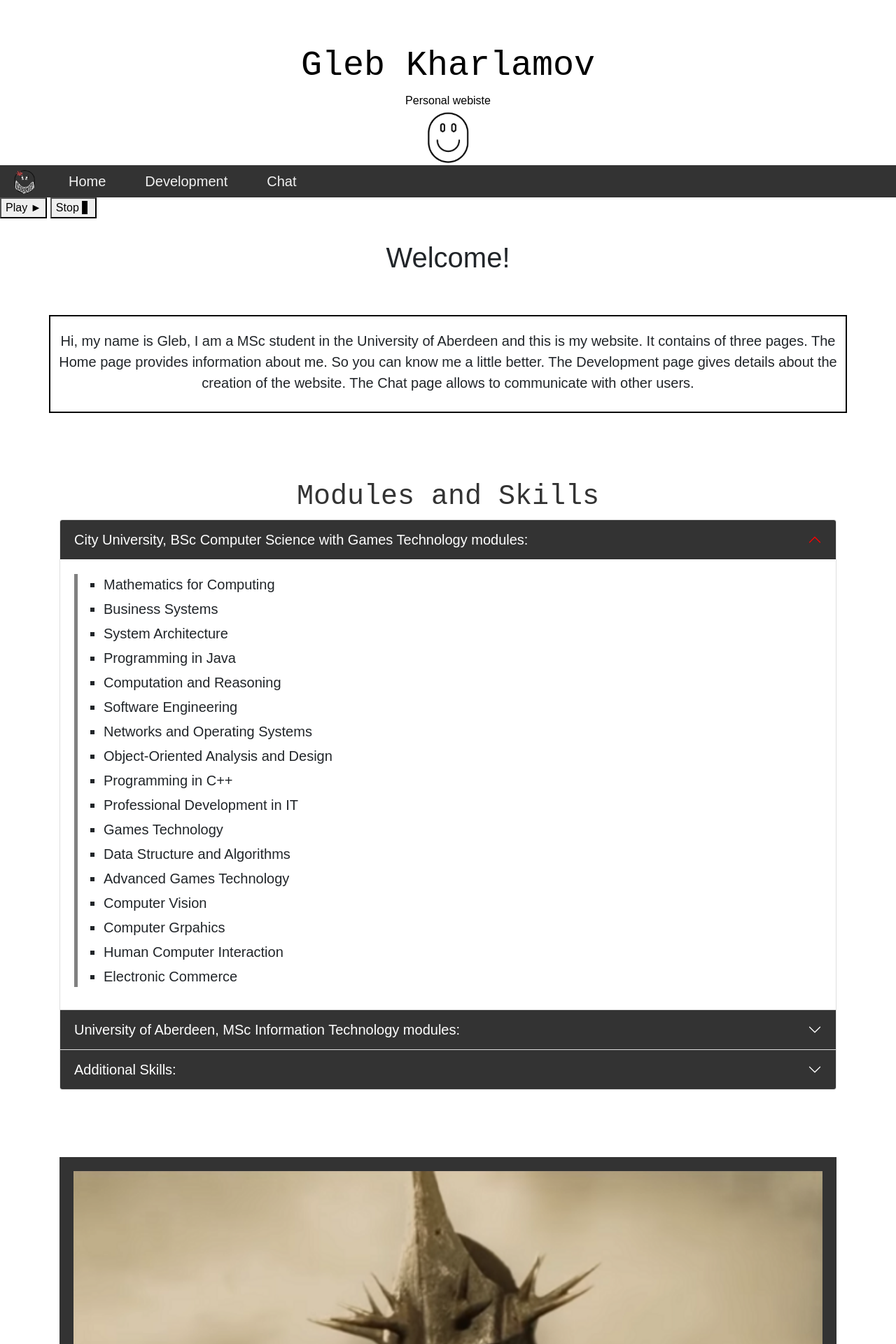
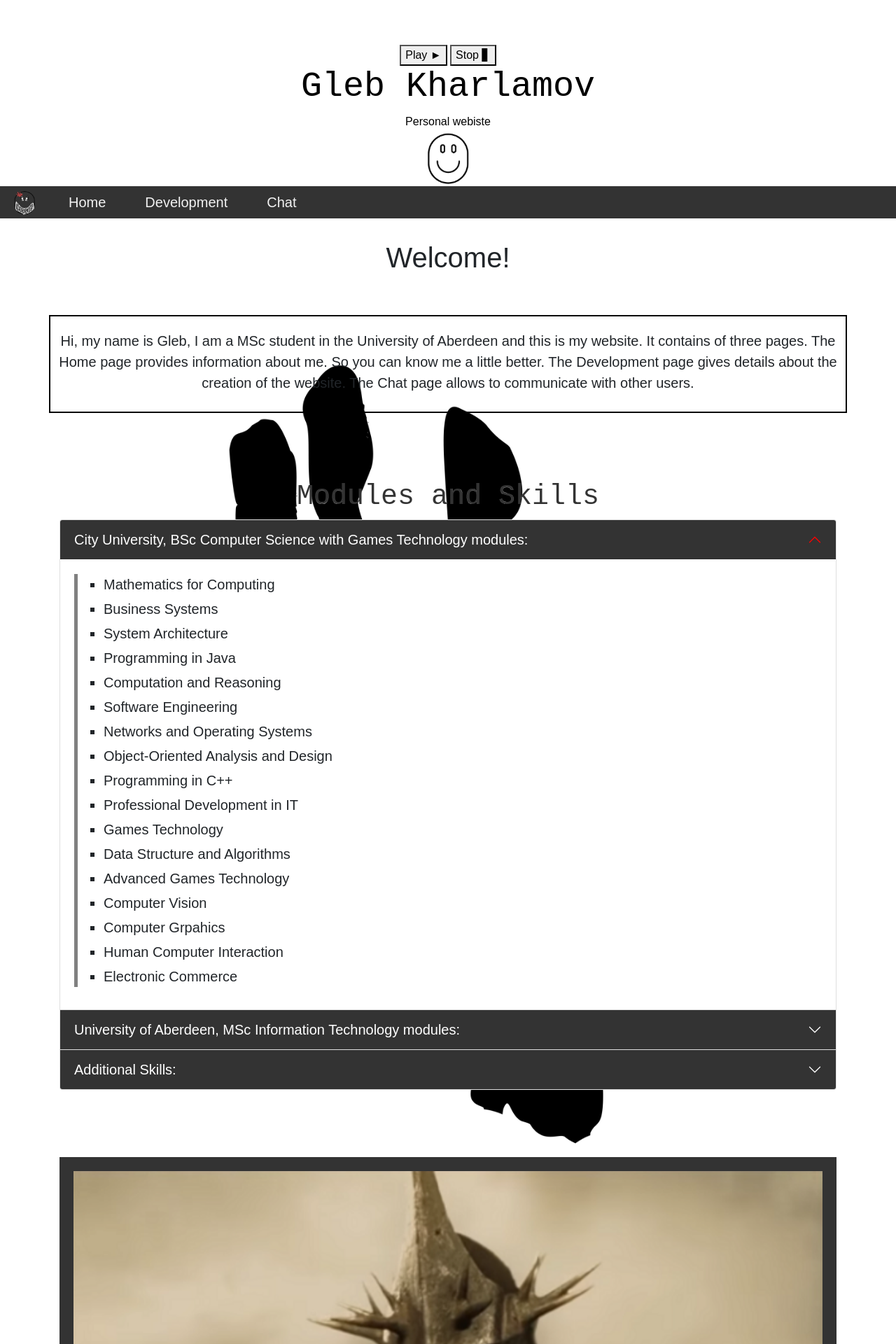
Before and after one commit to Warmetallic/website, a Django app: page / in a window 1280 px wide. Shown: the top 1920 px of the page at 70% size. Run offline with Django 3.2, Linux system fonts and the light colour scheme; data comes from the database, SQL or seed files in the repository.

Commit message:
home page

```diff
--- a/static/style.css
+++ b/static/style.css
@@ -1,4 +1,13 @@
 {% load static %}
+
+
+body{
+    background-image: url(/static/img/hand.png);
+    background-repeat: no-repeat;
+    background-size: 100%;
+    background-position: 50% 450px;
+}
+
 
 * * {
   box-sizing: border-box;
@@ -95,6 +104,7 @@
   font-family: 'Courier New', Courier, monospace;
   text-align: center;
   color: #333;
+  -webkit-text-stroke: 0.1px white;
 }
 
 /*changes color and font for accrodion */
@@ -144,8 +154,10 @@ margin-bottom: 80px;
 margin-bottom: 90px;
 border: solid 20px #333;
 }
+
 /*modifies the footer section (jumbotron class)  */
 .footer{
+margin-bottom: -50px;
 background-color: #333;
 height: 150px;
 }
--- a/website/templates/base.html
+++ b/website/templates/base.html
@@ -9,15 +9,23 @@
       <link href="https://cdn.jsdelivr.net/npm/bootstrap@5.0.2/dist/css/bootstrap.min.css" rel="stylesheet" integrity="sha384-EVSTQN3/azprG1Anm3QDgpJLIm9Nao0Yz1ztcQTwFspd3yD65VohhpuuCOmLASjC" crossorigin="anonymous">
       <link rel="stylesheet" href="https://cdn.jsdelivr.net/npm/bootstrap@4.6.0/dist/css/bootstrap.min.css" integrity="sha384-B0vP5xmATw1+K9KRQjQERJvTumQW0nPEzvF6L/Z6nronJ3oUOFUFpCjEUQouq2+l" crossorigin="anonymous">
       {% load static %}
-      <link href="{% static 'style.css' %}" type="text/css" rel="stylesheet">
-      <!--       <link href="/static/style.css" type="text/css" rel="stylesheet">  -->
+      <!-- <link href="{% static 'style.css' %}" type="text/css" rel="stylesheet">   -->
+      <link href="/static/style.css" type="text/css" rel="stylesheet">
       <title>Home</title>
     </head>
     <body>
       <!--Header-->
       <header class="jumbotron override">
+                <div>
+        <audio id="audio">
+          <source src="{% static 'sounds/mm.mp3' %}" type="audio/mpeg">
+        </audio>
+          <button id="playPauseBTN" onclick="playPause()">Play &#9658</button>
+          <button onclick="stop()">Stop &#9611</button>
+      </div>
         <h1>Gleb Kharlamov</h1>
         <p>Personal webiste</p>
+
       </header>
       <!--Navigation panel-->
       <nav class="navbar navbar-expand-sm sticky-top nav">
@@ -34,22 +42,14 @@
           </li>
         </ul>
       </nav>
-
-      <div>
-        <audio id="audio">
-          <source src="{% static 'sounds/mm.mp3' %}" type="audio/mpeg">
-        </audio>
-          <button id="playPauseBTN" onclick="playPause()">Play &#9658</button>
-          <button onclick="stop()">Stop &#9611</button>
-      </div>
-
+      <div class="maincontainer">
         {% block content %}
         {% endblock %}
-
+      </div>
 
         <!--Footer-->
         <footer>
-          <div class="jumbotron text-center footer" style="margin-bottom:0">
+          <div class="jumbotron text-center footer">
             <p>Gleb Kharlamov</p>
           </div>
         </footer>
```
Also changed, not shown: static/img/anor.jpg (added), static/img/hand.png (added).
